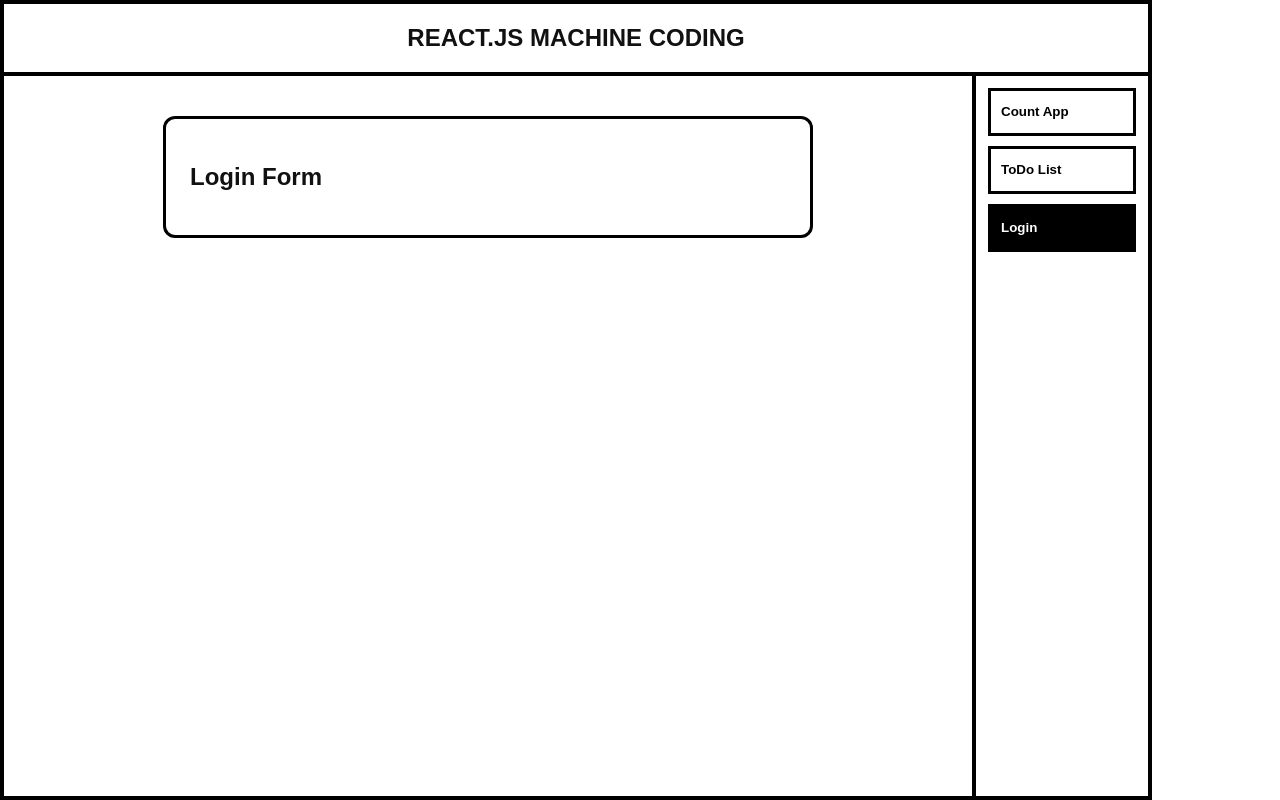
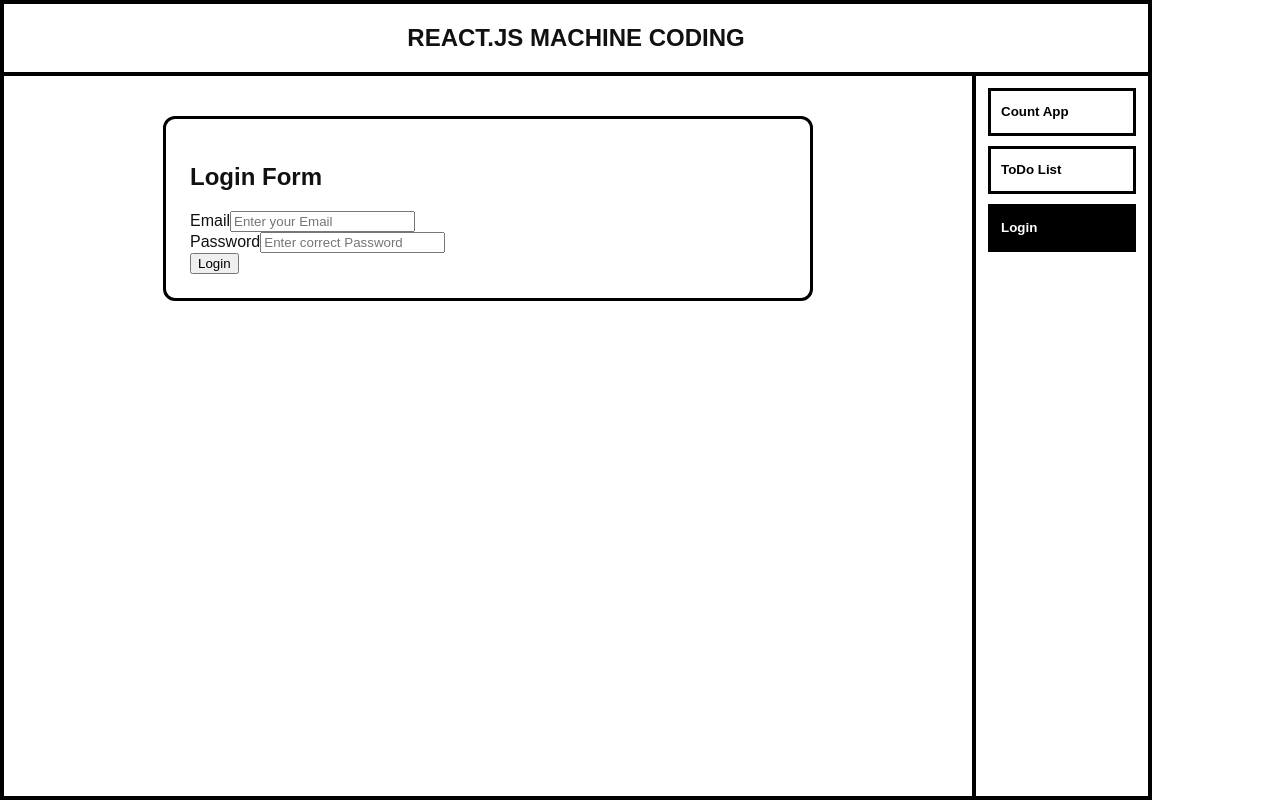
Before and after one commit to anujyadav-vx/React-machine-Coding, a React (Vite) app: page / in a window 1280 px wide. Both pictures are taken after a click on the button "Login". Built offline with nearby package versions, Linux system fonts and the light colour scheme.

Commit message:
login form

```diff
--- a/src/pages/Login.jsx
+++ b/src/pages/Login.jsx
@@ -2,6 +2,21 @@ export default function Login() {
   return (
     <div className="login-app">
       <h2>Login Form</h2>
+      <form action="">
+        <div>
+          <label>Email</label>
+          <input type="email" id="email" placeholder="Enter your Email" />
+        </div>
+        <div>
+          <label>Password</label>
+          <input
+            type="password"
+            id="password"
+            placeholder="Enter correct Password"
+          />
+        </div>
+      </form>
+      <button>Login</button>
     </div>
   );
 }
```
